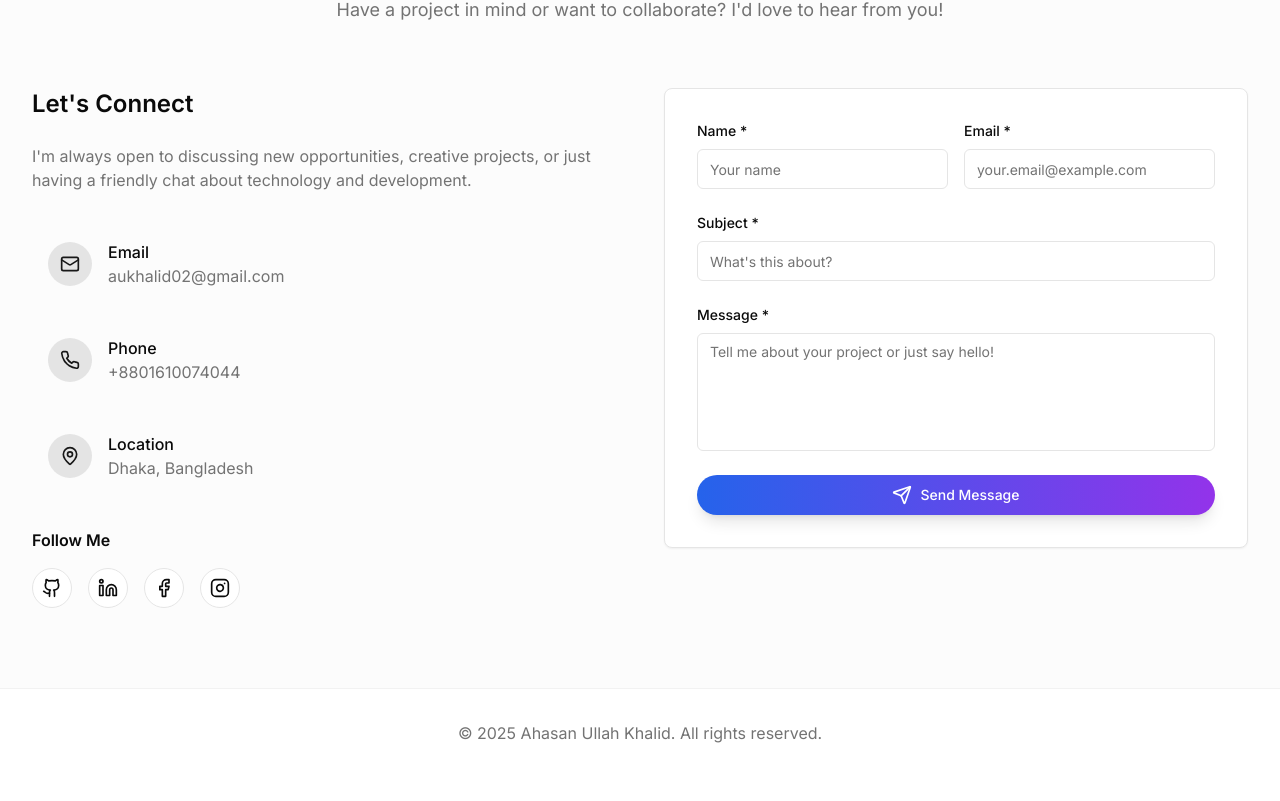
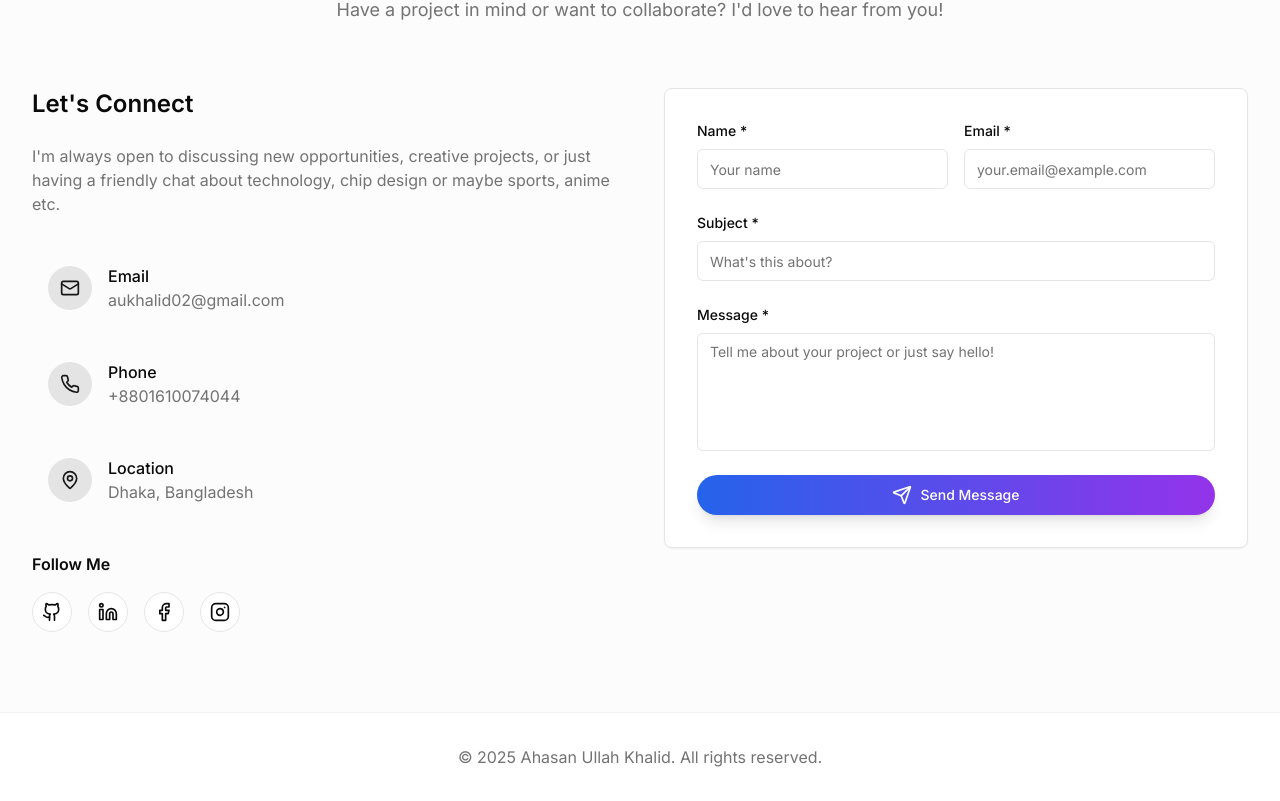
Before and after one commit to aukhalid/portfolio, a Next.js app: page / in a window 1280 px wide. Shown: the part 3194-3995 px from the top of the page. Before the commit the page ends 3971 px from the top, so only its background shows below. Built offline with nearby package versions, Linux system fonts and the light colour scheme.

Commit message:
refactor: update contact section description to include chip design, sports, and anime

```diff
--- a/components/Contact.tsx
+++ b/components/Contact.tsx
@@ -103,8 +103,8 @@ export function Contact() {
                 </h3>
                 <p className="text-muted-foreground mb-8">
                   I&#39;m always open to discussing new opportunities, creative
-                  projects, or just having a friendly chat about technology and
-                  development.
+                  projects, or just having a friendly chat about technology,
+                  chip design or maybe sports, anime etc.
                 </p>
               </div>
 
```
